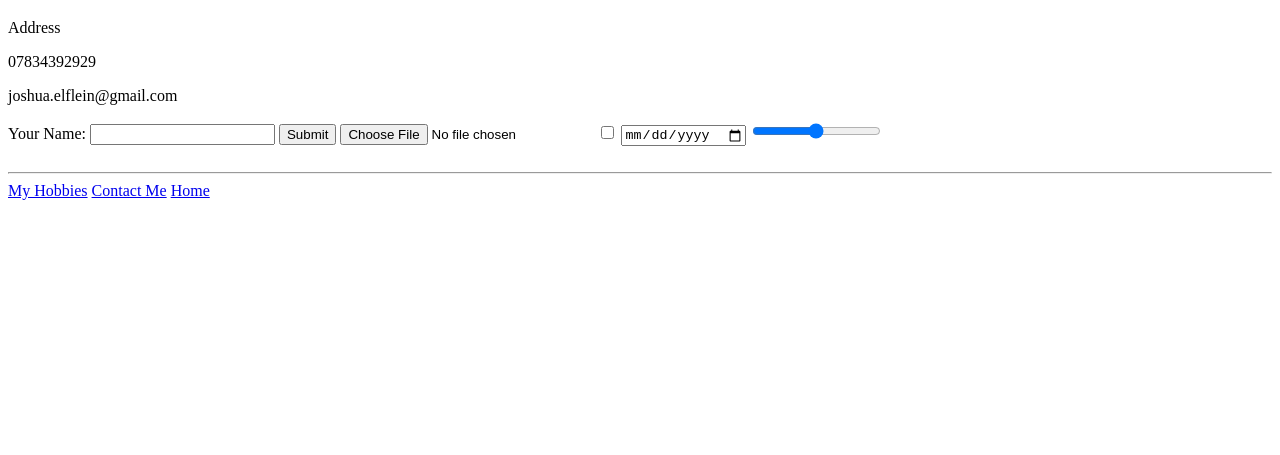
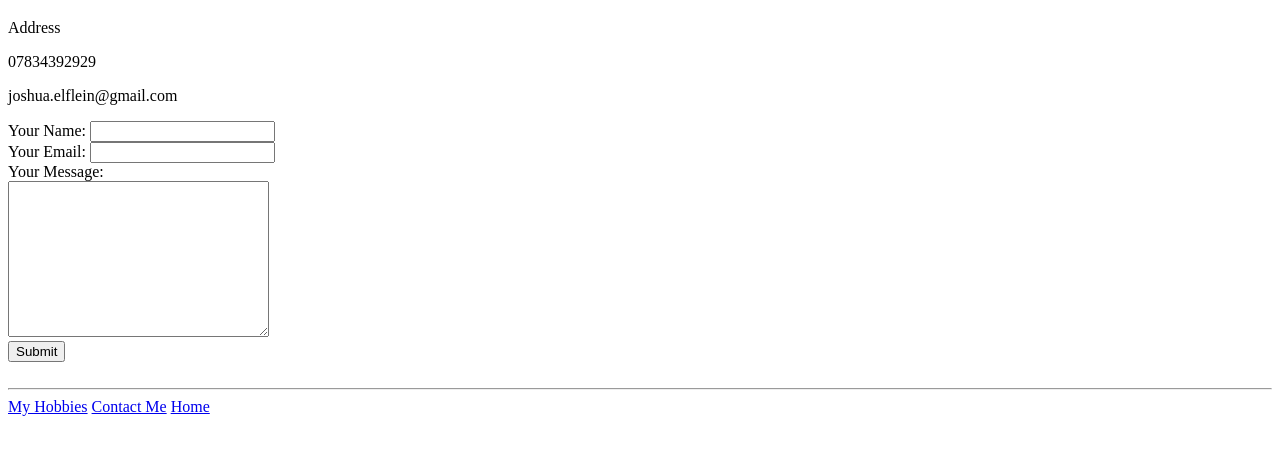
Before and after one commit to Becky-K/josh-website, a plain HTML site: page contact.html in a window 1280 px wide. Shown: the part 61-516 px from the top of the page. Drawn offline with Linux system fonts and the light colour scheme.

Commit message:
Added form details to html

```diff
--- a/contact.html
+++ b/contact.html
@@ -12,14 +12,14 @@
         <p>07834392929</p>
         <p>joshua.elflein@gmail.com</p>
 
-        <form class=" action="index.html" method="post">
+        <form class="" action="mailto:joshua.elflein@gmail.com" method="post">
             <label>Your Name:</label>
-            <input type="text" name="" value="">
+            <input type="text" name="" value=""><br>
+            <label>Your Email:</label>
+            <input type="email" name="" value=""><br>
+            <label>Your Message:</label><br>
+            <textarea name="name" rows="10" cols="30"></textarea><br>
             <input type="submit" name="">
-            <input type="file" name="">
-            <input type="checkbox" name="">
-            <input type="date" name="">
-            <input type="range" name="">
         </form>
     </body>
     <br>
```
